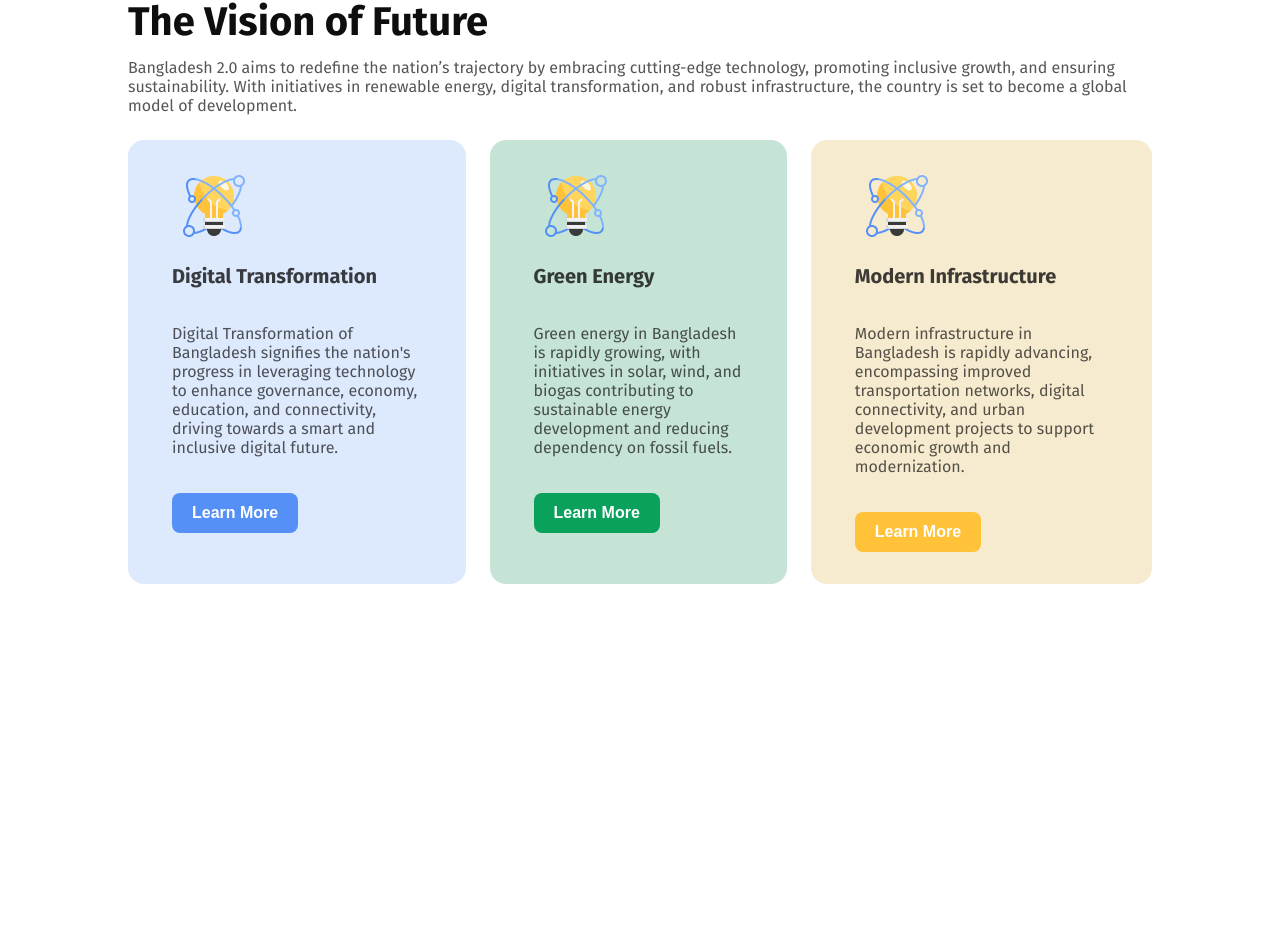
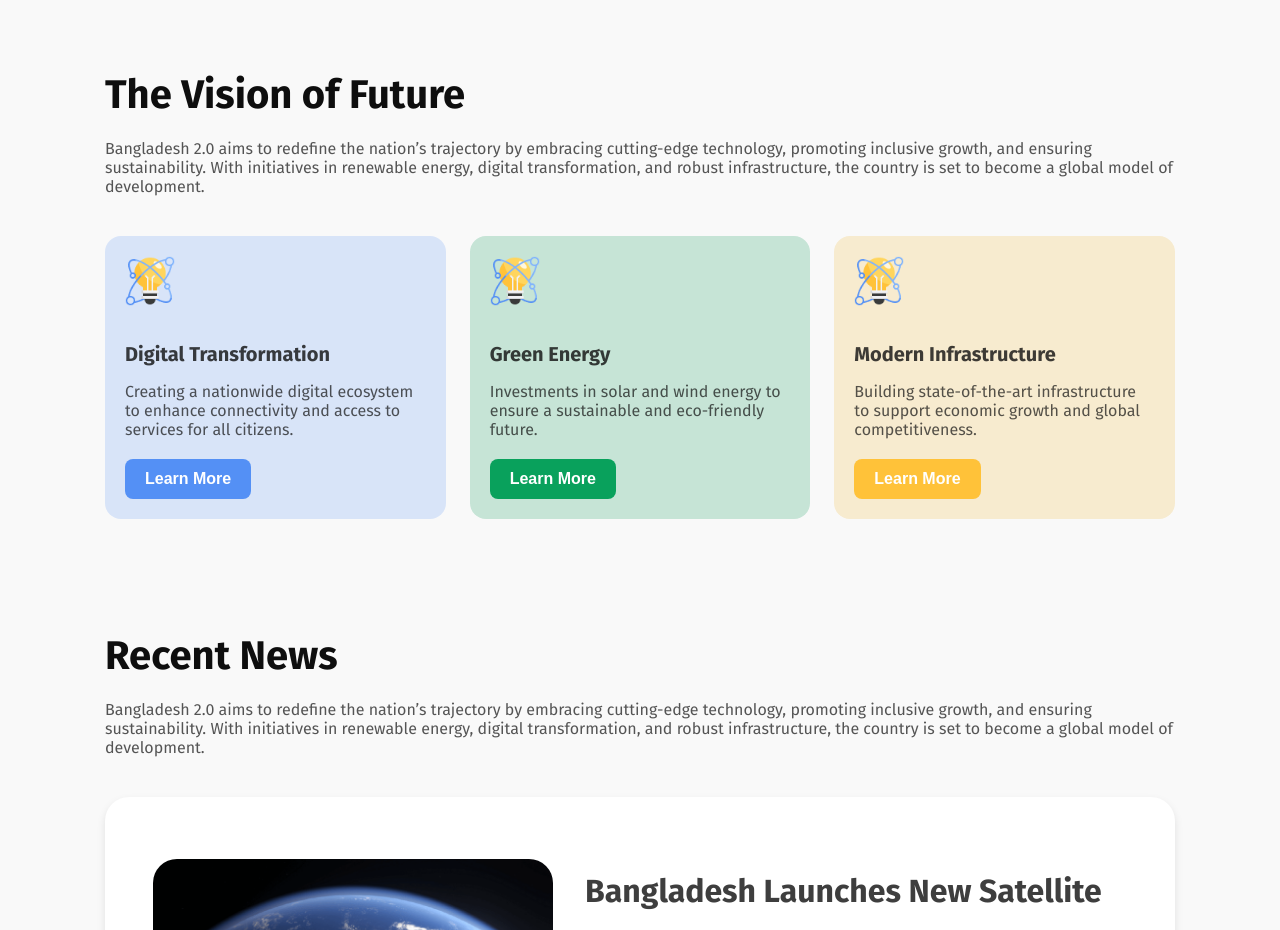
Before and after one commit to nahid-77/Assignment-01, a plain HTML site: page index.html in a window 1280 px wide. Shown: the part 736-1666 px from the top of the page. Before the commit the page ends 1350 px from the top, so only its background shows below. Drawn offline with Linux system fonts and the light colour scheme.

Commit message:
Recent news section added

```diff
--- a/index.html
+++ b/index.html
@@ -18,7 +18,7 @@
       <button class="sign-in-btn">Sign In</button>
     </header>
     <main>
-        <!-- Hero or banner related code starts -->
+        <!-- Hero or banner related section starts -->
       <section class="banner">
         <div class="banner-texts">
           <div class="banner-title">Bangladesh 2.0</div>
@@ -32,55 +32,93 @@
           <img src="assets/hero.png" alt="" />
         </div>
       </section>
-      <!-- Hero or banner related code ends -->
-        <!-- Future vision related code starts -->
-      <section class="future-vision">
-        <div class="common-titles">The Vision of Future</div>
-        <p class="future-vision-description">
-          Bangladesh 2.0 aims to redefine the nation’s trajectory by embracing
-          cutting-edge technology, promoting inclusive growth, and ensuring
-          sustainability. With initiatives in renewable energy, digital
-          transformation, and robust infrastructure, the country is set to
-          become a global model of development.
+      <!-- Hero or banner related section ends -->
+        <!-- Future vision related section starts -->
+        <section class="vision-section">
+          <h1>The Vision of Future</h1>
+          <p>
+            Bangladesh 2.0 aims to redefine the nation’s trajectory by embracing cutting-edge technology, promoting inclusive growth, and ensuring sustainability. With initiatives in renewable energy, digital transformation, and robust infrastructure, the country is set to become a global model of development.
+          </p>
+          <div class="vision-cards">
+            <div class="vision-card blue">
+              <img src="assets/card-icon.png" alt="Digital Transformation Icon">
+              <h2>Digital Transformation</h2>
+              <p>Creating a nationwide digital ecosystem to enhance connectivity and access to services for all citizens.</p>
+              <button>Learn More</button>
+            </div>
+            <div class="vision-card green">
+              <img src="assets/card-icon.png" alt="Green Energy Icon">
+              <h2>Green Energy</h2>
+              <p>Investments in solar and wind energy to ensure a sustainable and eco-friendly future.</p>
+              <button>Learn More</button>
+            </div>
+            <div class="vision-card yellow">
+              <img src="assets/card-icon.png" alt="Modern Infrastructure Icon">
+              <h2>Modern Infrastructure</h2>
+              <p>Building state-of-the-art infrastructure to support economic growth and global competitiveness.</p>
+              <button>Learn More</button>
+            </div>
+          </div>
+        </section>
+      <!-- Future vision related section ends -->
+       <!-- Recent news related section starts -->
+       <section class="news-section">
+        <h1>Recent News</h1>
+        <p>
+          Bangladesh 2.0 aims to redefine the nation’s trajectory by embracing cutting-edge technology, promoting inclusive growth, and ensuring sustainability. With initiatives in renewable energy, digital transformation, and robust infrastructure, the country is set to become a global model of development.
         </p>
-        <div class="visions">
-          <div class="vision-1">
-            <img class="card-icons" src="assets/card-icon.png" alt="" />
-            <div class="vision-title">Digital Transformation</div>
-            <p class="vision-description">
-              Digital Transformation of Bangladesh signifies the nation's
-              progress in leveraging technology to enhance governance, economy,
-              education, and connectivity, driving towards a smart and inclusive
-              digital future.
+        <div class="news-card">
+          <div class="news-image">
+            <img src="assets/satelite.png" alt="Satellite Image">
+          </div>
+          <div class="news-content">
+            <h2>Bangladesh Launches New Satellite</h2>
+            <div class="news-meta">
+              <img src="assets/al-jazeera.png" alt="Al Jazeera Logo">
+              <p>Date: 05/01/2025 Time: 10:25 PM</p>
+            </div>
+            <p>
+              Not until the creation and maintenance of decent conditions of life for all people are recognized and accepted as a common obligation of all people and all countries—not until then shall we, with a certain degree of justification, be able to speak of humankind as civilized.
             </p>
-            <a href=""><button class="learn-more-1  learn-more-btn">Learn More</button></a>
-
+            <button>Read More</button>
           </div>
-          <div class="vision-2">
-            <img class="card-icons" src="assets/card-icon.png" alt="" />
-            <div class="vision-title">Green Energy</div>
-            <p class="vision-description">
-              Green energy in Bangladesh is rapidly growing, with initiatives in
-              solar, wind, and biogas contributing to sustainable energy
-              development and reducing dependency on fossil fuels.
+        </div>
+        <div class="news-card">
+          <div class="news-image">
+            <img src="assets/satelite.png" alt="Satellite Image">
+          </div>
+          <div class="news-content">
+            <h2>Bangladesh Launches New Satellite</h2>
+            <div class="news-meta">
+              <img src="assets/al-jazeera.png" alt="Al Jazeera Logo">
+              <br>
+              <p>Date: 05/01/2025 Time: 10:25 PM</p>
+            </div>
+            <p>
+              Not until the creation and maintenance of decent conditions of life for all people are recognized and accepted as a common obligation of all people and all countries—not until then shall we, with a certain degree of justification, be able to speak of humankind as civilized.
             </p>
-            <a href=""><button class="learn-more-2  learn-more-btn">Learn More</button></a>
-
+            <button>Read More</button>
           </div>
-          <div class="vision-3">
-            <img class="card-icons" src="assets/card-icon.png" alt="" />
-            <div class="vision-title">Modern Infrastructure</div>
-            <p class="vision-description">
-              Modern infrastructure in Bangladesh is rapidly advancing,
-              encompassing improved transportation networks, digital
-              connectivity, and urban development projects to support economic
-              growth and modernization.
+        </div>
+        <div class="news-card">
+          <div class="news-image">
+            <img src="assets/satelite.png" alt="Satellite Image">
+          </div>
+          <div class="news-content">
+            <h2>Bangladesh Launches New Satellite</h2>
+            <div class="news-meta">
+              <img src="assets/al-jazeera.png" alt="Al Jazeera Logo">
+              <br>
+              <p>Date: 05/01/2025 Time: 10:25 PM</p>
+            </div>
+            <p>
+              Not until the creation and maintenance of decent conditions of life for all people are recognized and accepted as a common obligation of all people and all countries—not until then shall we, with a certain degree of justification, be able to speak of humankind as civilized.
             </p>
-            <a href=""><button class="learn-more-3 learn-more-btn">Learn More</button></a>
+            <button>Read More</button>
           </div>
         </div>
       </section>
-      <!-- Future vision related code ends -->
+        <!-- Recent news related section ends -->
     </main>
     <footer></footer>
   </body>
--- a/styles/style.css
+++ b/styles/style.css
@@ -3,6 +3,13 @@
   font-family: "Fira Sans", serif;
   font-weight: 400;
   font-style: normal;
+}
+
+body {
+  margin: 0;
+  padding: 0;
+  background-color: #f9f9f9;
+  color: #333;
 }
 
 /* shared styles */
@@ -93,91 +100,199 @@
 }
 
 /* Future vision section related styles */
-.future-vision {
-  margin: 30px 120px;
+.vision-section {
+  text-align: left;
+  padding: 40px 20px;
+  max-width: 1200px;
+  margin: 0px 85px;
 }
 
-.visions {
-  display: flex;
-  gap: 24px;
-  margin-top: 25px;
+.vision-section h1 {
+  font-size: 40px;
+  font-weight: 700;
+  color: rgb(14, 14, 14);
+  margin-bottom: 20px;
 }
 
-.future-vision-description {
+.vision-section p {
   color: rgba(14, 14, 14, 0.7);
   font-size: 16px;
   font-weight: 400;
-  margin: 12px 0px;
+  text-align: left;
+  margin-bottom: 40px;
 }
 
-.vision-1 {
-  border-radius: 16px;
-  background: rgba(84, 144, 245, 0.2);
-  padding:22px;
+.vision-cards {
+  display: flex;
+  gap: 24px;
+  flex-wrap: wrap;
+  justify-content: center;
 }
 
-.vision-2 {
+.vision-card {
+  background-color: #fff;
   border-radius: 16px;
-  background: rgb(198, 228, 214);
-  padding:22px;
+  padding: 20px;
+  max-width: 350px;
+  text-align: left;
+  flex: 1;
 }
 
-.vision-3 {
-  border-radius: 16px;
-  background: rgb(247, 235, 207);
-  padding:22px;
+.vision-card img {
+  width: 50px;
+  margin-bottom: 15px;
 }
 
-.vision-title {
+.vision-card h2 {
   color: rgba(14, 14, 14, 0.8);
   font-size: 20px;
   font-weight: 700;
-  padding: 10px 22px;
+  margin-bottom: 15px;
 }
 
-.vision-description {
+.vision-card p {
   color: rgba(14, 14, 14, 0.7);
   font-size: 16px;
   font-weight: 400;
-  padding: 10px 22px;
+  margin-bottom: 20px;
 }
 
-.card-icons {
-  margin: 12px 32px;
-}
-
-.learn-more-btn{
-  border-radius: 8px;
-  background: rgb(84, 144, 245);
-  margin: 10px 22px;
-  padding: 11px 20px;
-  border: none;
+.vision-card button {
   color: rgb(255, 255, 255);
   font-size: 16px;
   font-weight: 600;
-  cursor:pointer;
+  border: none;
+  padding: 11px 20px;
+  border-radius: 8px;
+  cursor: pointer;
 }
 
-.learn-more-1{
+.vision-card button:hover {
+  background-color: #0056b3;
+}
+
+.vision-card.blue {
+  background: rgba(84, 144, 245, 0.2);
+}
+
+.vision-card.green {
+  background: rgb(198, 228, 214);
+}
+
+.vision-card.yellow {
+  background: rgb(247, 235, 207);
+}
+
+.vision-card.blue button {
   background: rgb(84, 144, 245);
 }
 
-.learn-more-2{
-background: rgb(9, 161, 92);
+.vision-card.green button {
+  background: rgb(9, 161, 92);
 }
 
-.learn-more-3{
+.vision-card.yellow button {
   background: rgb(255, 194, 57);
 }
-
-.learn-more-1:hover{
-  background: rgb(121, 137, 166);
+.vision-card.blue button:hover {
+  background: rgb(122, 154, 208);
 }
 
-.learn-more-2:hover{
-background: rgb(83, 140, 114);
+.vision-card.green button:hover {
+  background: rgb(70, 190, 136);
 }
 
-.learn-more-3:hover{
-  background: rgb(194, 168, 108);
+.vision-card.yellow button:hover {
+  background: rgb(202, 170, 93);
 }
+
+/* Recent-news related styles */
+
+.news-section {
+  max-width: 1200px;
+  margin: 0px 85px;
+  padding: 40px 20px;
+  text-align: left;
+}
+
+.news-section h1 {
+  color: rgb(14, 14, 14);
+  font-size: 40px;
+  font-weight: 700;
+  margin-bottom: 20px;
+}
+
+.news-section p {
+  color: rgba(14, 14, 14, 0.7);
+  font-size: 16px;
+  font-weight: 400;
+  margin-bottom: 40px;
+}
+
+.news-card {
+  display: flex;
+  flex-direction: row;
+  justify-content: flex-start;
+  align-items: center;
+  gap: 32px;
+  padding: 48px;
+  border-radius: 24px;
+  background: rgb(255, 255, 255);
+  box-shadow: 0 4px 8px rgba(0, 0, 0, 0.1);
+  margin-bottom: 20px;
+}
+
+.news-card:nth-child(even) {
+  flex-direction: row-reverse;
+}
+
+.news-image img {
+  width: 400px;
+  border-radius: 24px;
+}
+
+.news-content {
+  flex: 1;
+  text-align: left;
+}
+
+.news-content h2 {
+  color: rgba(14, 14, 14, 0.8);
+  font-size: 32px;
+  font-weight: 700;
+  text-align: left;
+}
+
+.news-meta img {
+  width: 130px;
+}
+
+.news-meta p {
+  color: rgba(14, 14, 14, 0.7);
+  font-size: 16px;
+  font-weight: 400;
+  text-align: left;
+}
+
+.news-content p {
+  color: rgba(14, 14, 14, 0.7);
+  font-size: 16px;
+  font-weight: 400;
+  text-align: left;
+  margin-bottom: 20px;
+}
+
+.news-content button {
+  color: rgb(255, 255, 255);
+  font-size: 18px;
+  font-weight: 600;
+  border-radius: 8px;
+  background: rgb(0, 106, 80);
+  border: none;
+  padding: 13px 26px;
+  cursor: pointer;
+}
+
+.news-content button:hover {
+  background-color: #42a85a;
+}
```
